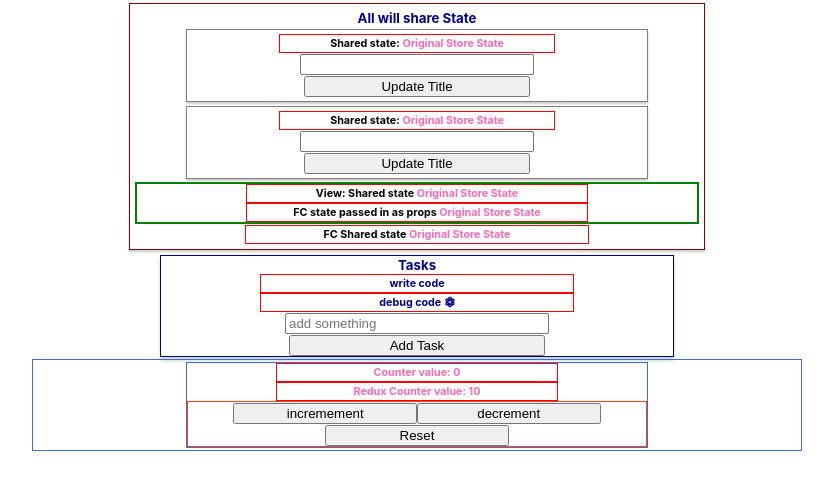
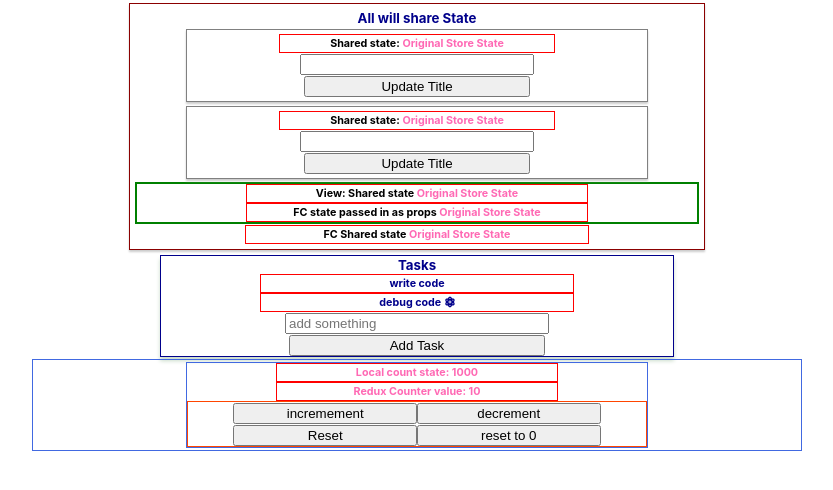
Before and after one commit to stevekutz/redux_exp1, a React (Create React App) app in the folder app/: page / in a window 1280 px wide. Shown: the top 490 px of the page, without its empty margins (223-1056 px from the left). Built offline with nearby package versions, Linux system fonts and the light colour scheme.

Commit message:
added local state handler to Counter

```diff
--- a/app/src/reducers/counterReducer.js
+++ b/app/src/reducers/counterReducer.js
@@ -1,7 +1,7 @@
 //export const INCREMENT = 'INCREMENT';
 //export const DECREMENT = 'DECREMENT';
 
-import {INCREMENT, DECREMENT} from '../actions/actionsCounter';
+import {INCREMENT, DECREMENT, RESET} from '../actions/actionsCounter';
 
 const intitialState = {
     countVal: 10
@@ -21,6 +21,12 @@ const counterReducer = (state = intitialState, action) => {
                 countVal: state.countVal - 1
             };
 
+        case RESET:
+            return {
+                ...RESET,
+                countVal: 10
+            }
+
         default:
             return state;
 
--- a/app/src/views/Counter.js
+++ b/app/src/views/Counter.js
@@ -2,9 +2,18 @@ import React, {Component} from 'react';
 import {connect} from 'react-redux';
 import {increment, decrement, reset} from '../actions/actionsCounter';
 
+
 class Counter extends Component {
     state = {
-        count: 0   // never seen
+        count: 1000   // never seen
+    }
+
+    resetZero = () => {
+        this.setState({
+            count: 0
+        })
+
+
     }
 
 
@@ -12,12 +21,13 @@ class Counter extends Component {
     render() {
         return (
             <div className = 'counterContainer'>
-                <h6> Counter value: {this.state.count} </h6>
+                <h6> Local count state: {this.state.count} </h6>
                 <h6> Redux Counter value: {this.props.countProp} </h6>
                 <div className = 'counterControls'>
                     <button onClick = {() => {this.props.increment() }}>incremement</button>
                     <button onClick = {() => {this.props.decrement() }}>decrement</button>
-                    <button>Reset</button>
+                    <button onClick = {() => {this.props.reset() }} >Reset</button>
+                    <button onClick = {this.resetZero}>reset to 0</button>
                 </div>
             </div>
         )
```
